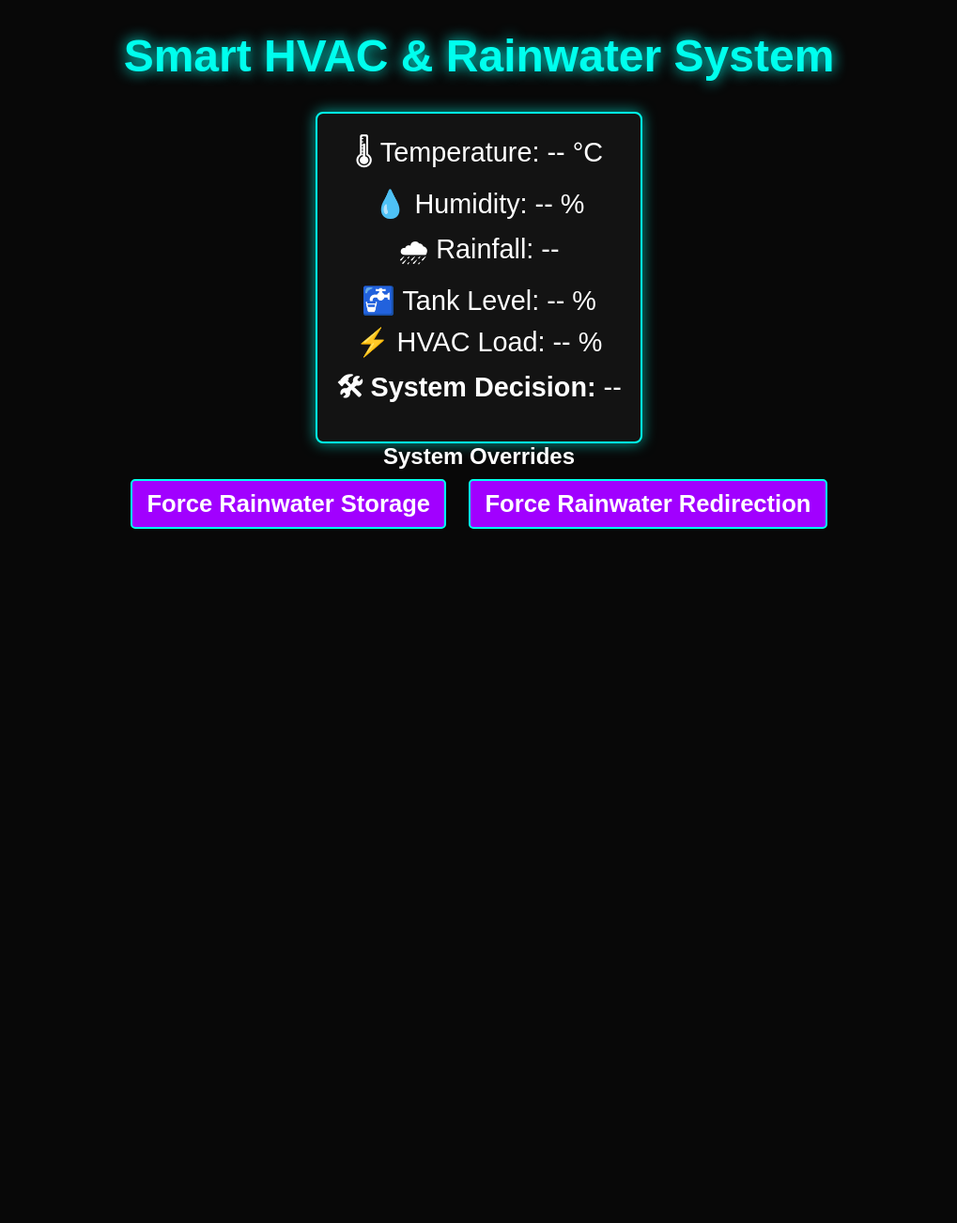
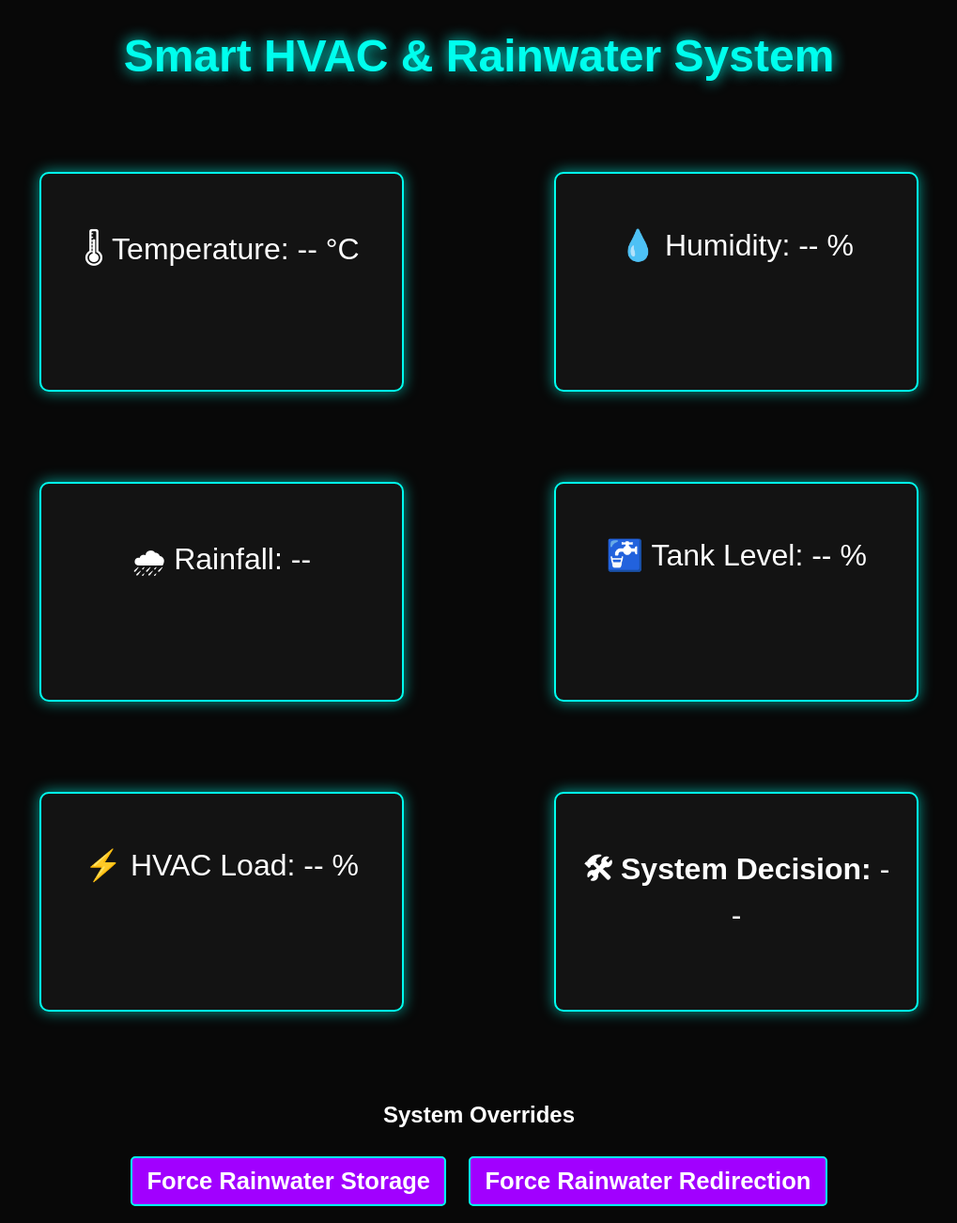
Before and after one commit to Megwana/AetherNet, a Flask app: page / in a window 1280 px wide. Shown: the whole page at 94% size, without its empty margins (130-1149 px from the left). Before the commit the page ends 563 px from the top, so only its background shows below. Run offline with Flask 3, Linux system fonts and the light colour scheme.

Commit message:
Save current ui look - to match acc look

```diff
--- a/static/styles.css
+++ b/static/styles.css
@@ -8,26 +8,15 @@
     --accent-color: #39FF14;
 }
 
-/* Reset Defaults */
-* {
-    margin: 0;
-    padding: 0;
-    box-sizing: border-box;
-    text-decoration: none;
-    border: none;
-    outline: none;
-    scroll-behavior: smooth;
-    font-family: "Poppins", sans-serif;
-}
-
-/* Body Styling */
+/* General Page Styling */
 body {
     background-color: var(--bg-color);
     color: var(--text-color);
+    font-family: "Poppins", sans-serif;
     text-align: center;
 }
 
-/* Header Styling */
+/* Header */
 h1 {
     color: var(--main-color);
     font-size: 3rem;
@@ -35,19 +24,38 @@ h1 {
     text-shadow: 0 0 15px var(--main-color);
 }
 
-/* Sensor Data Box */
-#sensorData {
+/* Sensor Data Section */
+.sensor-container {
+    display: grid;
+    grid-template-columns: repeat(auto-fit, minmax(280px, 1fr)); /* Responsive grid */
+    gap: 2rem 6rem;
+    justify-content: center;
+    margin: 4rem auto;
+    max-width: 1000px; /* Prevents excessive width */
+}
+
+/* Individual Sensor Box */
+.sensor-box {
     background-color: var(--second-bg-color);
-    padding: 20px;
-    border-radius: 8px;
-    display: inline-block;
+    margin: 2rem;
+    padding: 25px;
+    border-radius: 10px;
+    text-align: center;
     box-shadow: 0 0 15px rgba(0, 255, 238, 0.6);
-    font-size: 1.8rem;
     border: 2px solid var(--main-color);
+    font-size: 2rem;
+    transition: transform 0.3s ease, box-shadow 0.3s ease;
+    height: 180px;
+    min-width: 280px; /* Prevents shrinking too much */
+}
+
+.sensor-box:hover {
+    transform: scale(1.05);
+    box-shadow: 0 0 20px var(--accent-color);
 }
 
 /* Sensor Data Text */
-#sensorData p {
+.sensor-box p {
     color: var(--text-color);
     margin-bottom: 10px;
 }
@@ -71,19 +79,3 @@ button:hover {
     background: var(--accent-color);
     box-shadow: 0 0 20px var(--accent-color);
 }
-
-/* Logo Styling */
-.logo span {
-    color: var(--highlight-color);
-}
-
-/* Override Buttons */
-button.override {
-    background: var(--highlight-color);
-    box-shadow: 0 0 15px var(--highlight-color);
-}
-
-button.override:hover {
-    background: var(--accent-color);
-    box-shadow: 0 0 25px var(--accent-color);
-}
--- a/templates/index.html
+++ b/templates/index.html
@@ -9,13 +9,25 @@
 <body>
     <h1>Smart HVAC & Rainwater System</h1>
 
-    <div id="sensorData">
+    <div class="sensor-container">
+        <div class="sensor-box">
             <p>🌡 Temperature: <span id="temperature">--</span> °C</p>
+        </div>
+        <div class="sensor-box">
             <p>💧 Humidity: <span id="humidity">--</span> %</p>
+        </div>
+        <div class="sensor-box">
             <p>🌧 Rainfall: <span id="rainfall">--</span></p>
+        </div>
+        <div class="sensor-box">
             <p>🚰 Tank Level: <span id="tankLevel">--</span> %</p>
+        </div>
+        <div class="sensor-box">
             <p>⚡ HVAC Load: <span id="hvacLoad">--</span> %</p>
+        </div>
+        <div class="sensor-box">
             <p><strong>🛠 System Decision:</strong> <span id="decision">--</span></p>
+        </div>
     </div>
 
     <h2>System Overrides</h2>
```
Lines whose indentation alone changed are shown as unchanged.
